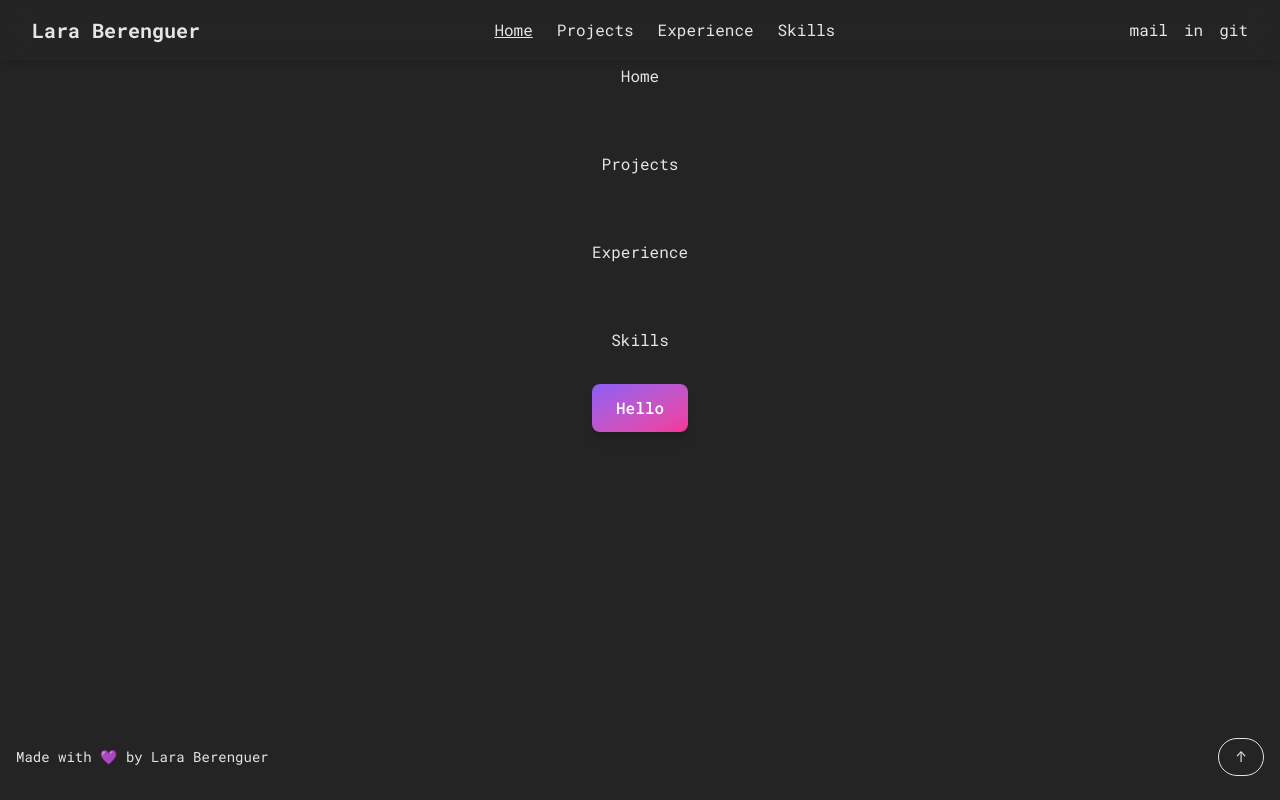
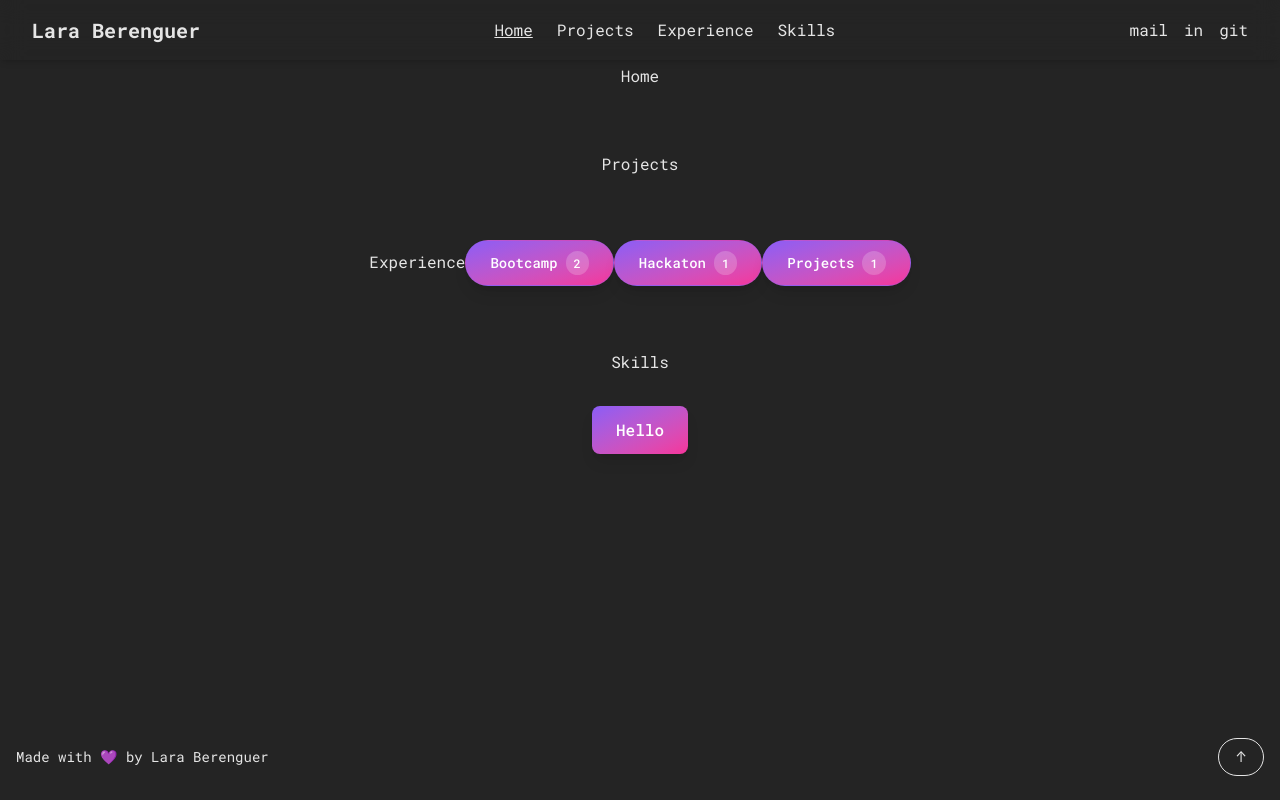
Before and after one commit to LaraBerenguer/portfolio, a React (Vite) app: page / in a window 1280 px wide. Built offline with nearby package versions, Linux system fonts and the light colour scheme.

Commit message:
Add tab for filtering experiences and add mock experience json

```diff
--- a/src/App.tsx
+++ b/src/App.tsx
@@ -1,7 +1,9 @@
 import './App.css'
+import experience from "../src/data/mockExperience.json"
 import Footer from './layout/Footer';
 import Navbar from './layout/Navbar';
 import MainButton from './components/ui/Button';
+import Tab from './components/ui/Tab';
 
 function App() {
   return (
@@ -16,6 +18,10 @@ function App() {
         </section>
         <section className="card" id='experience'>
           Experience
+          {experience.map(
+            tab => <Tab tab={tab} activeTab={true} />
+          )}
+
         </section>
         <section className="card" id='skills'>
           Skills
--- /dev/null
+++ b/src/components/ui/Tab.tsx
@@ -0,0 +1,72 @@
+import React from 'react';
+
+interface TabItem {
+    id: number;
+    label: string;
+    count?: number;
+}
+
+interface TabProps {
+    tab: TabItem;
+    activeTab: boolean;
+    onClick?: () => void;
+}
+
+const Tab: React.FC<TabProps> = ({
+    tab,
+    activeTab,
+    onClick
+}) => {
+    return (
+        <button
+            key={tab.id}
+            onClick={onClick}
+            className={`
+                relative px-6 py-3 rounded-full text-sm font-medium
+                transition-all duration-300 ease-out
+                transform hover:scale-105 active:scale-95
+                focus:outline-none focus:ring-2 focus:ring-primary/50 focus:ring-offset-2 focus:ring-offset-base
+                ${activeTab
+                    ? `bg-gradient-to-br from-primary to-pink-500
+                        hover:from-primary-dark hover:to-pink-600
+                        text-white shadow-lg hover:shadow-xl hover:shadow-primary/25
+                        border border-primary/30`
+                    : `bg-gradient-to-br from-contrast/40 to-contrast/20
+                        hover:from-contrast/60 hover:to-contrast/40
+                        text-light hover:text-white
+                        shadow-md hover:shadow-lg hover:shadow-contrast/20
+                        border border-contrast/20 hover:border-contrast/40
+                        backdrop-blur-sm`
+                }
+            `}
+        >
+            <span className="relative z-10">
+                {tab.label}
+                {tab.count !== undefined && (
+                    <span className={`
+                        ml-2 px-2 py-1 rounded-full text-xs
+                        transition-all duration-300 ease-out
+                        ${activeTab
+                            ? 'bg-white/20 text-white hover:bg-white/30'
+                            : 'bg-light/10 text-light-muted hover:bg-light/20 hover:text-light'
+                        }
+                    `}>
+                        {tab.count}
+                    </span>
+                )}
+            </span>
+
+            <div className={`
+                absolute inset-0 rounded-full opacity-0
+                transition-opacity duration-300 ease-out
+                hover:opacity-100
+                ${activeTab
+                    ? 'bg-gradient-to-br from-white/10 to-white/5'
+                    : 'bg-gradient-to-br from-primary/10 to-pink-500/10'
+                }
+            `} />
+        </button>
+    );
+};
+
+export default Tab;
--- /dev/null
+++ b/src/data/mockExperience.json
@@ -0,0 +1,17 @@
+[
+    {
+        "id": 1,
+        "label": "Bootcamp",
+        "count": 2
+    },
+    {
+        "id": 2,
+        "label": "Hackaton",
+        "count": 1
+    },
+    {
+        "id": 3,
+        "label": "Projects",
+        "count": 1
+    }
+]
```
